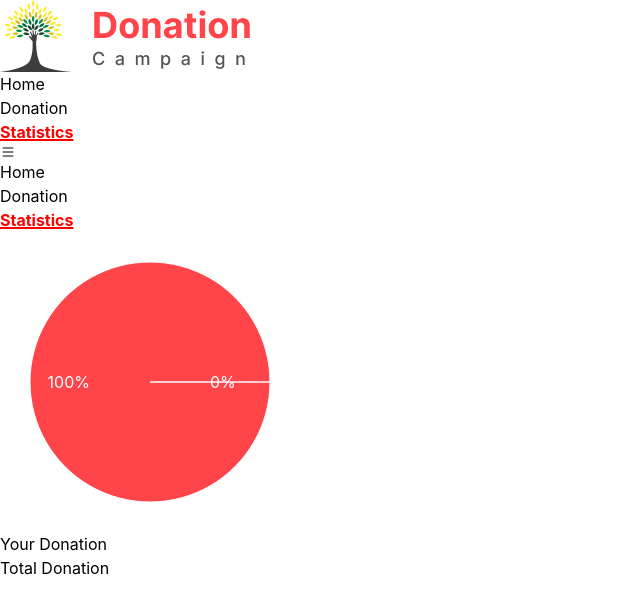
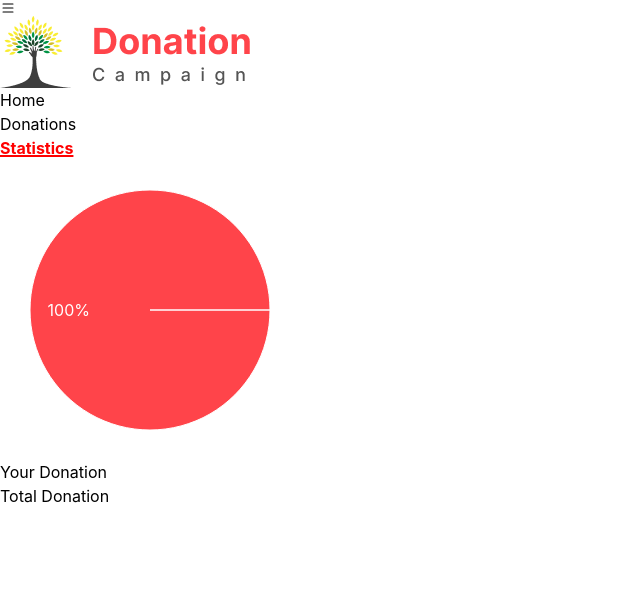
Before and after one commit to abuabdullah23/donation-campaign, a React (Vite) app: page /statistics in a window 1280 px wide. Shown: the top 614 px of the page, without its empty margins (0-640 px from the left). Built offline with nearby package versions, Linux system fonts and the light colour scheme.

Commit message:
Navbar changed, rout problem fixed

```diff
--- a/src/components/Navbar/Navbar.jsx
+++ b/src/components/Navbar/Navbar.jsx
@@ -1,62 +1,44 @@
 import React, { useState } from 'react';
-import Container from '../Container/Container';
+import { Link } from 'react-router-dom';
 import logo from '../../assets/images/Logo.png'
 import { BsList } from 'react-icons/bs'
 import { MdClose } from 'react-icons/md'
 import ActiveLink from '../ActiveLink/ActiveLink';
-import { Link } from 'react-router-dom';
+import Container from '../Container/Container';
 
 const Navbar = () => {
-    const [show, setShow] = useState(false);
+    const [open, setOpen] = useState(false);
+    return (
+        <nav className='bg-white sticky top-0 z-10 drop-shadow-sm'>
+            <Container>
+                <div onClick={() => setOpen(!open)} className='py-2 md:hidden'>
+                    <span>{
+                        open === true ?
+                            <MdClose className="h-6 w-6" />
+                            : <BsList className="h-6 w-6" />
+                    }</span>
+                </div>
 
-    const closeNavbar = () => {
-        setShow(false)
-    }
+                <div className={`bg-white rounded-md md:flex md:justify-between md:items-center absolute md:static duration-1000 mt-6 pl-10 pe-10 pb-3 md:mt-0 md:pt-3 w-full ${open ? 'top-4' : '-top-[384px]'}`}>
+                    <Link to={'/'} onClick={() => setOpen(!open)}>
+                        <img src={logo} className='h-[36px] md:h-[56px]' alt="logo" />
+                    </Link>
 
-    const navOptions = [
-        { id: 1, path: '/', title: 'Home' },
-        { id: 2, path: '/donation', title: 'Donation' },
-        { id: 3, path: '/statistics', title: 'Statistics' },
-    ]
+                    <ul onClick={() => setOpen(!open)} className='py-1 sm:hidden  md:flex gap-5 text-base font-normal'>
+                        <li className='my-3'>
+                            <ActiveLink to='/'>Home</ActiveLink>
+                        </li>
+                        <li className='my-3'>
+                            <ActiveLink to='/donations'>Donations</ActiveLink>
+                        </li>
+                        <li className='my-3'>
+                            <ActiveLink to='/statistics'>Statistics</ActiveLink>
+                        </li>
+                    </ul>
+                </div>
+            </Container>
 
-    return (
-        <div className='py-5'>
-            <Container>
-                <div className='flex justify-between items-center'>
-                    <Link to={'/'}>
-                        <img src={logo} className='h-[48px] md:h-[72px]' alt="logo" />
-                    </Link>
-                    <nav className='hidden lg:block'>
-                        <ul className='flex items-center gap-6'>
-                            {
-                                navOptions.map((nav) => <li key={nav.id}>
-                                    <ActiveLink to={nav.path} >{nav.title}</ActiveLink>
-                                </li>)
-                            }
-                        </ul>
-                    </nav>
-                    <div onClick={() => setShow(!show)} className='bg-gray-200 p-2 rounded-md cursor-pointer block lg:hidden'>
-                        {
-                            show ? <MdClose /> : <BsList />
-                        }
-                    </div>
-                </div>
-            </Container >
-
-            {/* for responsive navbar: conditional rendering */}
-            <div className='relative'>
-                <nav className={`${show ? 'left-0' : '-top-[300px]'} absolute top-0 bg-slate-200 w-full transition-all duration-500 lg:hidden z-10`}>
-                    <ul className='flex flex-col items-center gap-3 p-5'>
-                        {
-                            navOptions.map((nav) => <li key={nav.id} onClick={closeNavbar}>
-                                <ActiveLink to={nav.path} >{nav.title}</ActiveLink>
-                            </li>)
-                        }
-                    </ul>
-                </nav>
-            </div>
-
-        </div>
+        </nav>
     );
 };
 
--- a/src/pages/Statistics/Statistics.jsx
+++ b/src/pages/Statistics/Statistics.jsx
@@ -32,12 +32,13 @@ const Statistics = () => {
         const radius = innerRadius + (outerRadius - innerRadius) * 0.5;
         const x = cx + radius * Math.cos(-midAngle * RADIAN);
         const y = cy + radius * Math.sin(-midAngle * RADIAN);
-
-        return (
-            <text x={x} y={y} fill="white" textAnchor={x > cx ? 'start' : 'end'} dominantBaseline="central">
-                {`${(percent * 100).toFixed(0)}%`}
-            </text>
-        );
+        if (percent > 0) {
+            return (
+                <text x={x} y={y} fill="white" textAnchor={x > cx ? 'start' : 'end'} dominantBaseline="central">
+                    {`${(percent * 100).toFixed(0)}%`}
+                </text>
+            );
+        }
     };
 
     return (
--- a/src/routes/Route.jsx
+++ b/src/routes/Route.jsx
@@ -16,7 +16,7 @@ const router = createBrowserRouter([
                 element: <Home />
             },
             {
-                path: '/donation',
+                path: '/donations',
                 element: <Donations />,
                 loader: () => fetch('/donation.json')
             },
```
Also changed, not shown: 1 other file (tests, documents, lock files or other folders).
